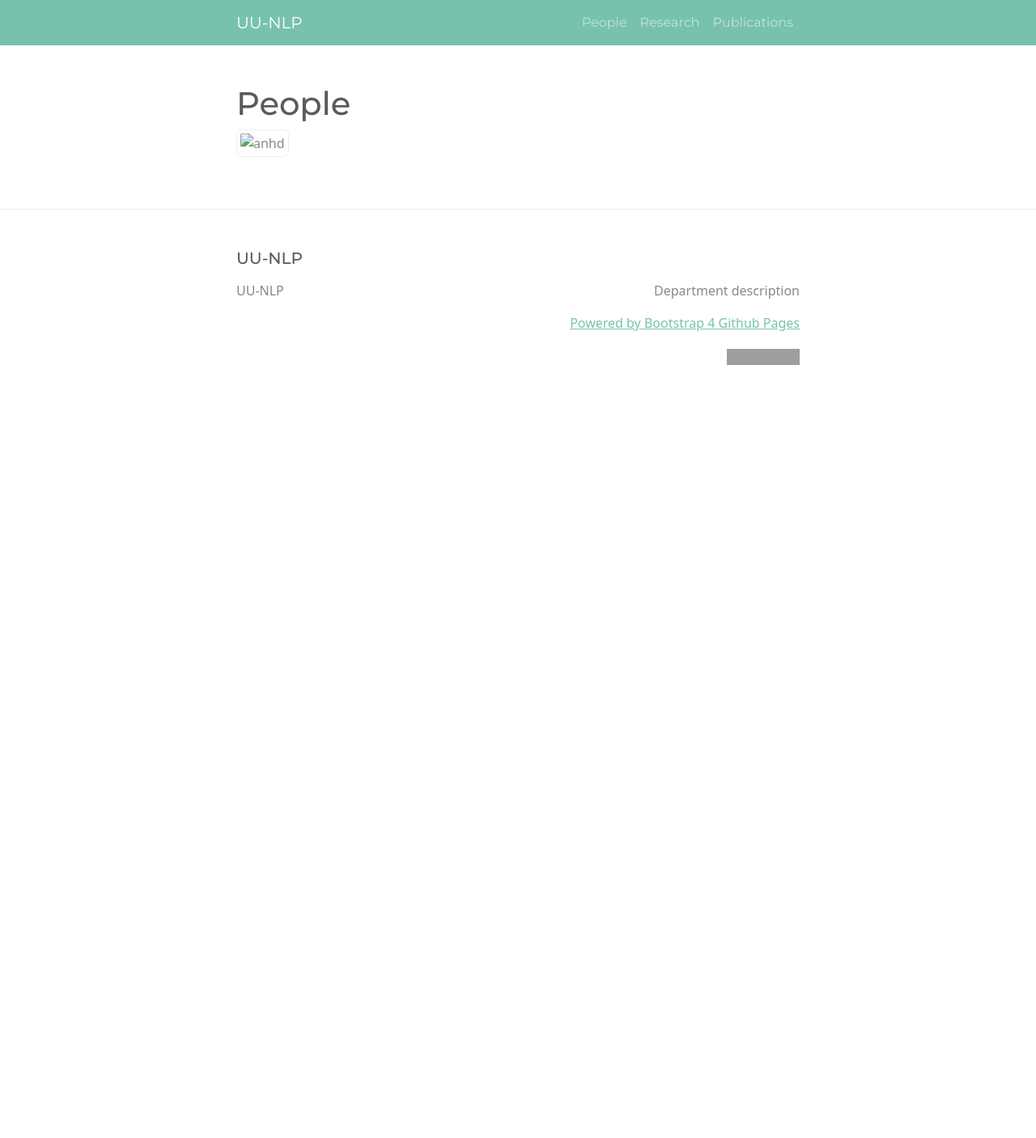
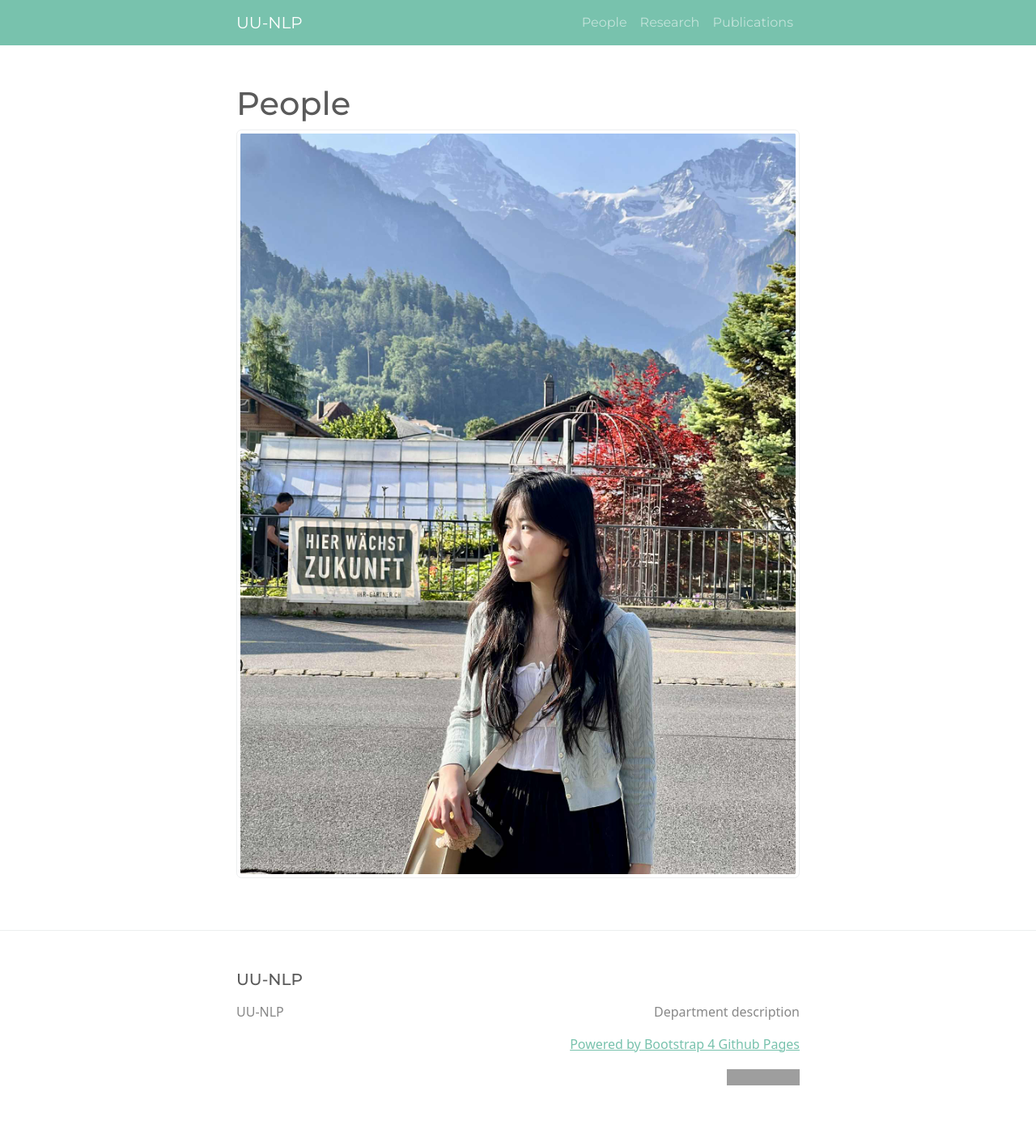
Before and after one commit to thaoanhdang/uu-nlp.github.io, a Jekyll site: the page built from people.md, in a window 1280 px wide. Shown: the whole page at 81% size. Built offline with Jekyll 4.4.1, drawn with Linux system fonts in a browser that asks for light colours; our own code applies the rules of GitHub Pages for plain Markdown files; before the commit the page ends 900 px from its top, so only the background shows below that; grey boxes are pictures that could not be loaded.

Commit message:
Update people.md

```diff
--- a/people.md
+++ b/people.md
@@ -4,4 +4,4 @@ permalink: /people/
 ---
 
 
-<img src="assets/images/anhdang.JPG" class="img-thumbnail" alt="anhd">
+<img src="../assets/images/anhdang.JPG" class="img-thumbnail" alt="anh">
```
